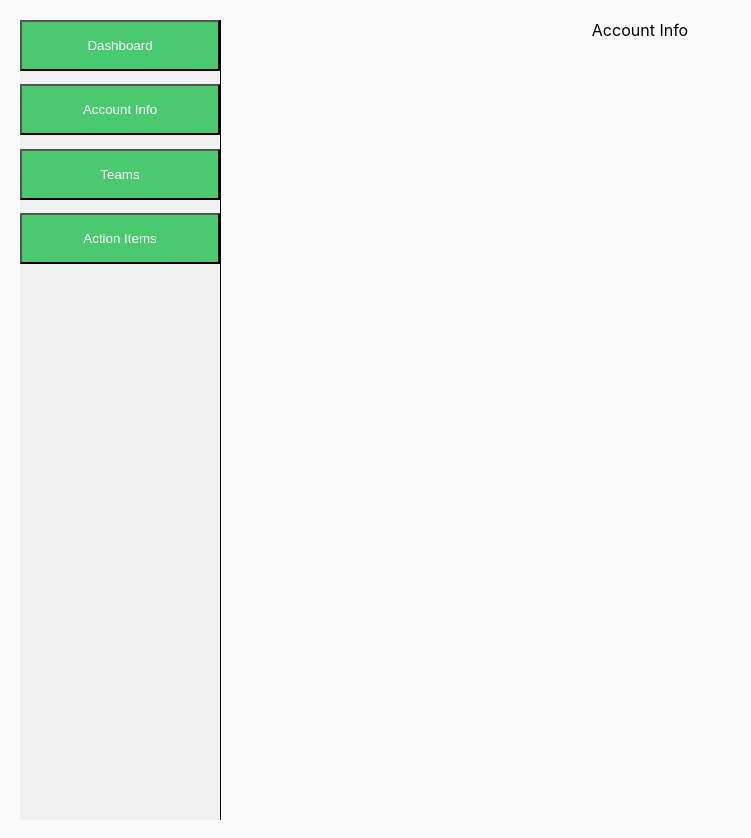
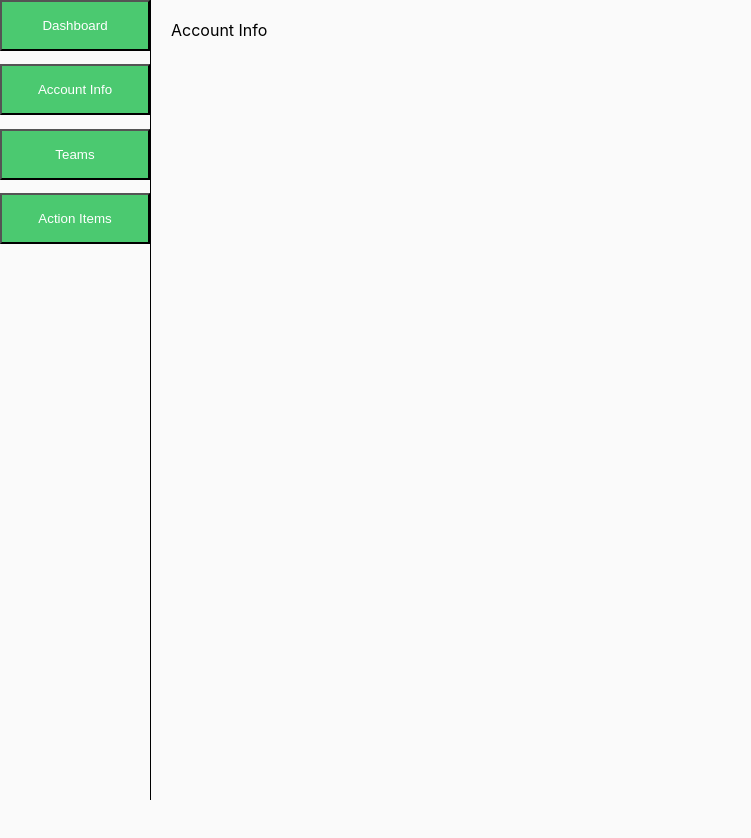
Before and after one commit to joeywu63/action_item_manager, a React (Create React App) app in the folder action-item-manager/: page /account-info in a window 1280 px wide. Shown: the whole page, without its empty margins (0-751 px from the left). After the commit the page ends 800 px from the top, so only its background shows below. Built offline with nearby package versions, Linux system fonts and the light colour scheme.

Commit message:
fixed main sidebar issues

```diff
--- a/action-item-manager/src/App.js
+++ b/action-item-manager/src/App.js
@@ -1,5 +1,6 @@
 import React from 'react';
-import { BrowserRouter as Router, Switch, Route} from 'react-router-dom';
+import { BrowserRouter as Router, Switch, Route } from 'react-router-dom';
+import MainSideBar from 'apps/MainSideBar/components/MainSideBar';
 import styled from 'styled-components';
 
 import AccountInfo from 'apps/AccountInfo/components/AccountInfo';
@@ -13,32 +14,30 @@ import PageWrapper from 'common/PageWrapper';
 const MainWrapper = styled.div`
     display: flex;
     height: 100vh;
-    flex-direction: row;
-    justify-content: center;
 `;
 
-// const LoginWrapper = styled(MainWrapper)`
-//     flex-direction: column;
-//     align-items: center;
-//     justify-content: start;
-//     width: 100%;
-// `;
 class App extends React.Component {
-
     render() {
         return (
             <Router>
-                <Switch>
+                <MainWrapper>
+                    <MainSideBar />
                     <PageWrapper>
-                        <MainWrapper>
-                            <Route path="/action-items" component={ActionItemsRouter} />
-                            <Route path="/account-info" component={AccountInfo} />
+                        <Switch>
+                            <Route
+                                path="/action-items"
+                                component={ActionItemsRouter}
+                            />
+                            <Route
+                                path="/account-info"
+                                component={AccountInfo}
+                            />
                             <Route path="/teams" component={TeamsRouter} />
-                            <Route path="/dashboard" component={Dashboard}/>
-                            <Route path="/"exact  component={LoginPage}/>
-                        </MainWrapper>
+                            <Route path="/dashboard" component={Dashboard} />
+                            <Route path="/" exact component={LoginPage} />
+                        </Switch>
                     </PageWrapper>
-                </Switch>
+                </MainWrapper>
             </Router>
         );
     }
--- a/action-item-manager/src/apps/AccountInfo/components/AccountInfo.js
+++ b/action-item-manager/src/apps/AccountInfo/components/AccountInfo.js
@@ -1,6 +1,5 @@
-import React from 'react'
+import React from 'react';
 import styled from 'styled-components';
-import MainSideBar from 'apps/MainSideBar/components/MainSideBar';
 
 const SidebarWrapper = styled.div`
     margin-right: auto;
@@ -14,16 +13,11 @@ class AccountInfo extends React.Component {
     render() {
         return (
             <>
-            <SidebarWrapper>
-                <MainSideBar>
-                </MainSideBar>
-            </SidebarWrapper>
-            <Title>
-                Account Info
-            </Title>
+                <SidebarWrapper />
+                <Title>Account Info</Title>
             </>
         );
     }
 }
 
-export default AccountInfo
+export default AccountInfo;
--- a/action-item-manager/src/apps/Dashboard/components/Dashboard.js
+++ b/action-item-manager/src/apps/Dashboard/components/Dashboard.js
@@ -1,5 +1,4 @@
 import React from 'react';
-import MainSideBar from 'apps/MainSideBar/components/MainSideBar';
 import styled from 'styled-components';
 
 const SidebarWrapper = styled.div`
@@ -9,10 +8,9 @@ const SidebarWrapper = styled.div`
 class Dashboard extends React.Component {
     render() {
         return (
-            <SidebarWrapper>
-                <MainSideBar>
-                </MainSideBar>
-            </SidebarWrapper>
+            <>
+                <SidebarWrapper />
+            </>
         );
     }
 }
--- a/action-item-manager/src/apps/LoginPage/components/LoginPage.js
+++ b/action-item-manager/src/apps/LoginPage/components/LoginPage.js
@@ -1,17 +1,16 @@
 import React from 'react';
 import LoginPanel from 'apps/LoginPage/components/LoginPanel';
 import styled from 'styled-components';
-import {isUser} from 'model/user';
-import {setCurrentUser} from 'utils/currentUser';
-
+import { isUser } from 'model/user';
+import { setCurrentUser } from 'utils/currentUser';
 
 const PanelWrapper = styled.div`
-
+    display: flex;
+    justify-content: center;
 `;
 
 class LoginPage extends React.Component {
-
-    handleLogin = (loginData) => {
+    handleLogin = loginData => {
         // Check if user is registered
         const userData = isUser(loginData);
         if (userData) {
@@ -21,16 +20,16 @@ class LoginPage extends React.Component {
         // Error message if not registered
         else {
             // TODO: Better error message mechanism
-            alert("Wrong credentials. Try again");
+            alert('Wrong credentials. Try again');
         }
-    }
+    };
 
     render() {
         return (
             <PanelWrapper>
-                <LoginPanel onClick={this.handleLogin}></LoginPanel>
+                <LoginPanel onClick={this.handleLogin} />
             </PanelWrapper>
-        )
+        );
     }
 }
 
--- a/action-item-manager/src/apps/LoginPage/components/LoginPanel.js
+++ b/action-item-manager/src/apps/LoginPage/components/LoginPanel.js
@@ -1,32 +1,31 @@
-import React from 'react'
-import Panel from 'common/Panel'
+import React from 'react';
+import Panel from 'common/Panel';
 import styled from 'styled-components';
-import Button from 'common/Button'
-
+import Button from 'common/Button';
 
 const FormContainer = styled.div`
     display: flex;
     flex-direction: column;
     align-items: center;
-    background-color: #FFF;
+    background-color: #fff;
 `;
 
-const Login = styled.input `
+const Login = styled.input`
     color: #384047;
     background-color: #e8eeef;
-    box-shadow: 0 1px 0 rgba(0,0,0,0.03);
+    box-shadow: 0 1px 0 rgba(0, 0, 0, 0.03);
     padding: 10px;
     border: none;
     border-radius: 4px;
     margin-bottom: 1.2em;
-`
+`;
 
 const LoginButton = styled(Button)`
     width: 100%;
     font-weight: 400;
     text-align: center;
     font-size: 19px;
-    color: #FFF;
+    color: #fff;
     background-color: #4bc970;
     width: 100%;
     border: none;
@@ -34,7 +33,7 @@ const LoginButton = styled(Button)`
     padding: 0.8em;
     margin-top: 1em;
     margin-bottom: 1em;
-    box-shadow: 0px 2px 6px rgba(0,0,0,0.3);
+    box-shadow: 0px 2px 6px rgba(0, 0, 0, 0.3);
     cursor: pointer;
 `;
 
@@ -48,39 +47,35 @@ const Title = styled.h2`
 `;
 
 const StyledPanel = styled(Panel)`
-    background-color: #FFF;
+    background-color: #fff;
     border-radius: 6px;
     max-width: 400px;
-    box-shadow: 0 10px 40px -14px rgba(0,0,0,0.25);
+    box-shadow: 0 10px 40px -14px rgba(0, 0, 0, 0.25);
     max-height: 400px;
     border: 1px none;
 `;
 
-
-
 class LoginPanel extends React.Component {
-
     constructor(props) {
         super(props);
         this.state = {
-            email: "",
-            password: "",
-        }
+            email: '',
+            password: ''
+        };
     }
 
     handleLogin = () => {
         this.props.onClick(this.state);
-    }
+    };
 
-    handleChange = (event) => {
+    handleChange = event => {
         const inputType = event.target.name;
         if (inputType === 'email') {
-            this.setState({'email': event.target.value});
+            this.setState({ email: event.target.value });
+        } else {
+            this.setState({ password: event.target.value });
         }
-        else {
-            this.setState({'password': event.target.value})
-        }
-    }
+    };
 
     render() {
         return (
@@ -89,16 +84,30 @@ class LoginPanel extends React.Component {
                     <FormContainer>
                         <Title>Please Log in</Title>
                         <div>
-                                <Login type="text" name="email" placeholder="email" onChange={this.handleChange}></Login>
+                            <Login
+                                type="text"
+                                name="email"
+                                placeholder="email"
+                                onChange={this.handleChange}
+                            />
                         </div>
                         <div>
-                                <Login type="password" name="password" placeholder="password" onChange={this.handleChange}></Login>
+                            <Login
+                                type="password"
+                                name="password"
+                                placeholder="password"
+                                onChange={this.handleChange}
+                            />
                         </div>
                     </FormContainer>
-                        <LoginButton  text="Log in" className={LoginButton} onClick={this.handleLogin}></LoginButton>
+                    <LoginButton
+                        text="Log in"
+                        className={LoginButton}
+                        onClick={this.handleLogin}
+                    />
                 </form>
             </StyledPanel>
-        )
+        );
     }
 }
 
--- a/action-item-manager/src/apps/MainSideBar/components/MainSideBar.js
+++ b/action-item-manager/src/apps/MainSideBar/components/MainSideBar.js
@@ -1,24 +1,20 @@
 import React from 'react';
 import styled from 'styled-components';
 import RouterButton from 'common/RouterButton';
+import { withRouter } from 'react-router-dom';
 
 const SideBarWrapper = styled.div`
     display: flex;
     flex-direction: column;
     width: 150px;
     border-right: 0.5px solid black;
-    margin: 0;
-    padding: 0;
-    width: 200px;
-    background-color: #f1f1f1;
-    position: fixed;
-    height: 100%;
-    overflow: auto;
 `;
 
 class MainSideBar extends React.Component {
     render() {
-        return (
+        console.log(this.props.location);
+        const isLoginPage = this.props.location.pathname === '/';
+        return !isLoginPage && (
             <SideBarWrapper>
                 <RouterButton link="/dashboard" title="Dashboard" />
                 <RouterButton link="/account-info" title="Account Info" />
@@ -26,9 +22,8 @@ class MainSideBar extends React.Component {
                 <RouterButton link="/action-items" title="Action Items" />
                 <RouterButton link="/admin-page" title="Admin Page" />
             </SideBarWrapper>
-            // TODO: Add actual link to admin-page
         );
     }
 }
 
-export default MainSideBar;
+export default withRouter(MainSideBar);
--- a/action-item-manager/src/common/RouterButton.js
+++ b/action-item-manager/src/common/RouterButton.js
@@ -3,7 +3,7 @@ import PropTypes from 'prop-types';
 import { Link } from 'react-router-dom';
 import styled from 'styled-components';
 
-import {getIsAdmin} from 'utils/currentUser'
+import { getIsAdmin } from 'utils/currentUser';
 
 const StyledButton = styled.button`
     width: 100%;
@@ -13,19 +13,18 @@ const StyledButton = styled.button`
     display: inline-block;
     background-color: #4bc970;
     margin-bottom: 1em;
-    visibility: ${props => (!getIsAdmin() && props.title.includes("Admin") ? "hidden" : "visible")};
+    visibility: ${props =>
+        !getIsAdmin() && props.title.includes('Admin') ? 'hidden' : 'visible'};
 `;
 
 class RouterButton extends React.Component {
     render() {
         const { link, title } = this.props;
-        const shouldNotBeRendered = !getIsAdmin() && this.props.title.includes("Admin");
+        const shouldNotBeRendered =
+            !getIsAdmin() && this.props.title.includes('Admin');
         if (shouldNotBeRendered) {
-            return (
-                <StyledButton link={link} title={title} disabled ></StyledButton>
-            );
-        }
-        else {
+            return <StyledButton link={link} title={title} disabled />;
+        } else {
             return (
                 <Link to={link}>
                     <StyledButton title={title}>{title}</StyledButton>
```
Also changed, not shown: action-item-manager/src/model/user.js (+7 -4 lines), 1 other file (tests, documents, lock files or other folders). Lines whose indentation alone changed are shown as unchanged.
